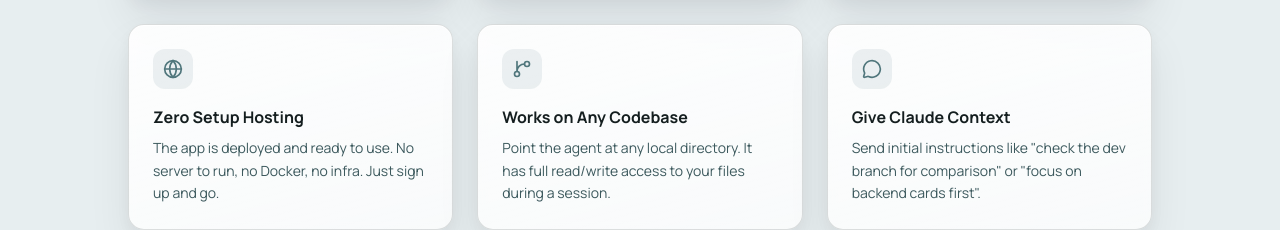
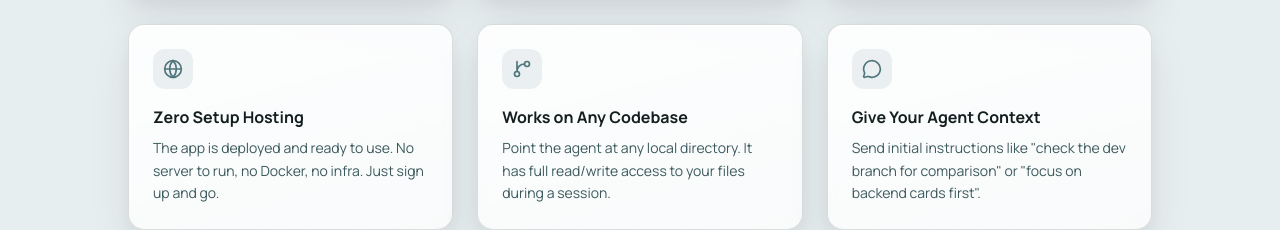
Before and after one commit to JoshJAL/claude-trello-frontend, a React (Vite) app: page / in a window 1280 px wide. Shown: the part 2553-2783 px from the top of the page. Built offline with nearby package versions, Linux system fonts and the light colour scheme.

Commit message:
Update Features section title to use generic 'agent' instead of 'Claude'

```diff
--- a/src/sections/Features.tsx
+++ b/src/sections/Features.tsx
@@ -40,7 +40,7 @@ const features = [
   },
   {
     icon: MessageCircle,
-    title: "Give Claude Context",
+    title: "Give Your Agent Context",
     description:
       'Send initial instructions like "check the dev branch for comparison" or "focus on backend cards first".',
   },
```
